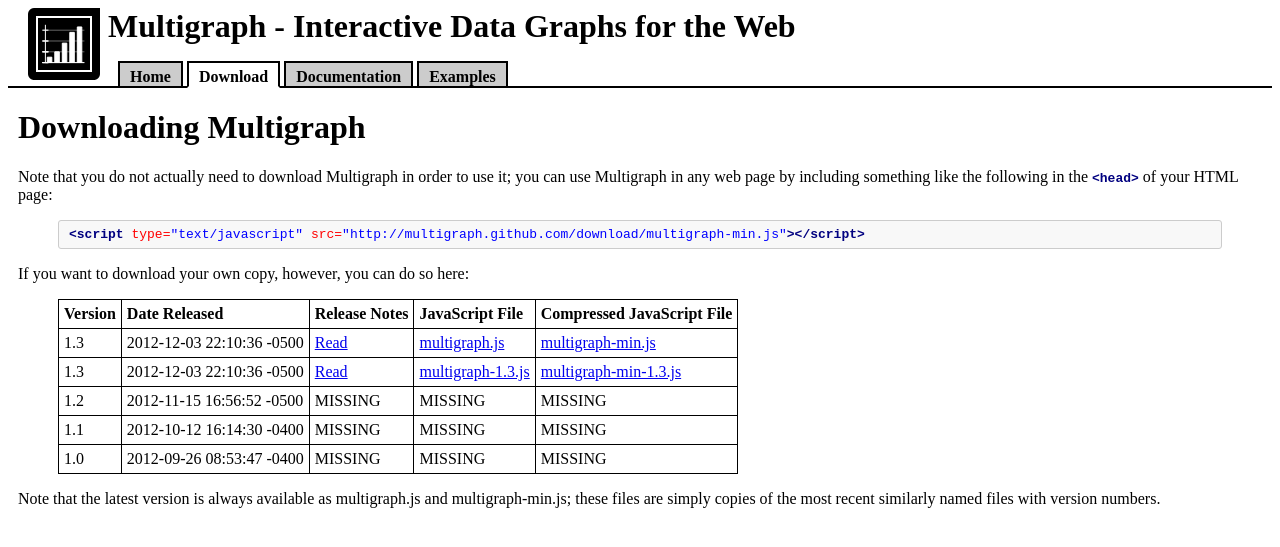
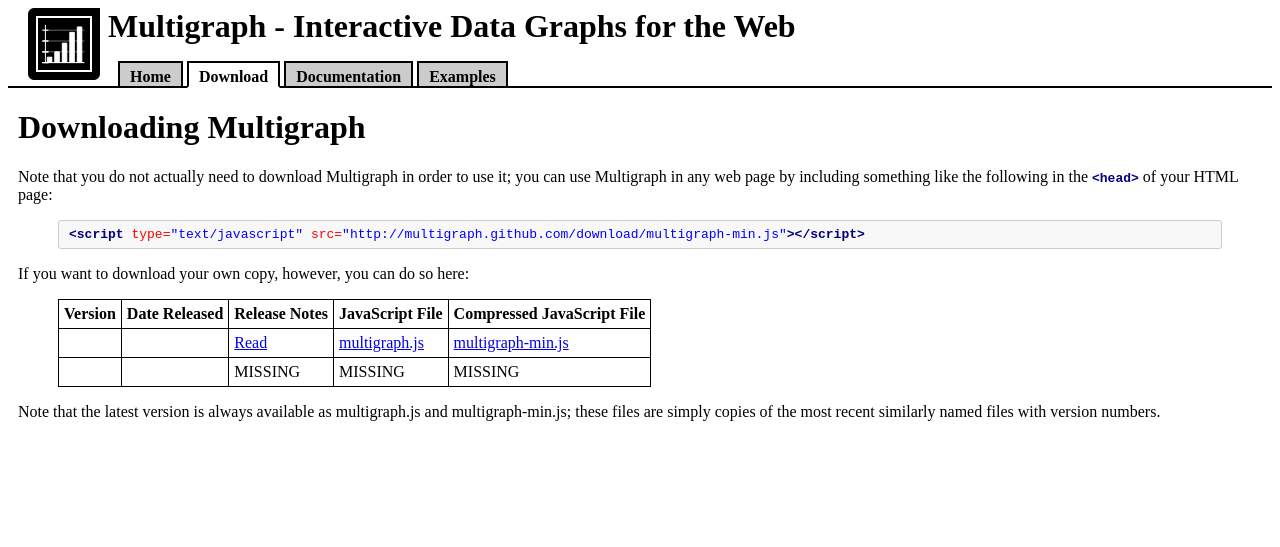
Before and after one commit to henhouse/multigraph.github.com, a Jekyll site: the page built from download/index.md, in a window 1280 px wide. Shown: the top 547 px of the page. Built offline with Jekyll 4.4.1, drawn with Linux system fonts in a browser that asks for light colours.

Commit message:
runs update-releases

```diff
--- a/_includes/latest-release-date.txt
+++ /dev/null
@@ -1 +0,0 @@
-2012-12-03 22:10:36 -0500
--- a/_includes/latest-release-version.txt
+++ /dev/null
@@ -1 +0,0 @@
-1.3
--- a/_includes/release-table.html
+++ b/_includes/release-table.html
@@ -7,36 +7,15 @@
 <th>Compressed JavaScript File</th>
 </tr>
 <tr>
-  <td class="value">1.3</td>
-  <td class="value">2012-12-03 22:10:36 -0500 </td>
-  <td class="value"><a href="ReleaseNotes-1.3.html">Read</a></td>
+  <td class="value"></td>
+  <td class="value"></td>
+  <td class="value"><a href="ReleaseNotes-.html">Read</a></td>
   <td class="value"><a href="multigraph.js">multigraph.js</a></td>
   <td class="value"><a href="multigraph-min.js">multigraph-min.js</a></td>
 </tr>
 <tr>
-  <td class="value">1.3</td>
-  <td class="value">2012-12-03 22:10:36 -0500 </td>
-  <td class="value"><a href="ReleaseNotes-1.3.html">Read</a></td>
-  <td class="value"><a href="multigraph-1.3.js">multigraph-1.3.js</a></td>
-  <td class="value"><a href="multigraph-min-1.3.js">multigraph-min-1.3.js</a></td>
-</tr>
-<tr>
-  <td class="value">1.2</td>
-  <td class="value">2012-11-15 16:56:52 -0500 </td>
-  <td class="value">MISSING</td>
-  <td class="value">MISSING</td>
-  <td class="value">MISSING</td>
-</tr>
-<tr>
-  <td class="value">1.1</td>
-  <td class="value">2012-10-12 16:14:30 -0400 </td>
-  <td class="value">MISSING</td>
-  <td class="value">MISSING</td>
-  <td class="value">MISSING</td>
-</tr>
-<tr>
-  <td class="value">1.0</td>
-  <td class="value">2012-09-26 08:53:47 -0400 </td>
+  <td class="value"></td>
+  <td class="value"></td>
   <td class="value">MISSING</td>
   <td class="value">MISSING</td>
   <td class="value">MISSING</td>
```
